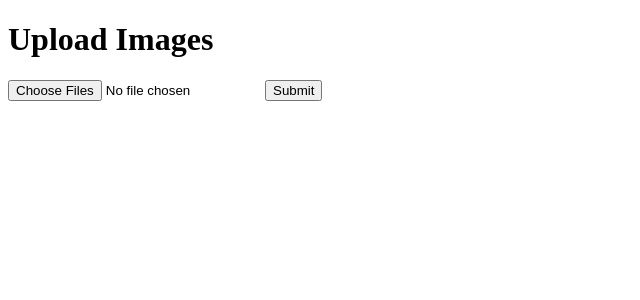
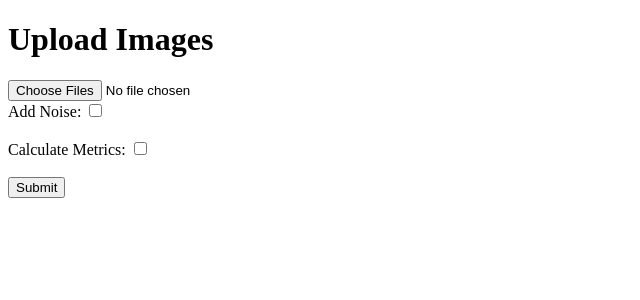
Before and after one commit to vat1kan/edges-web, a Flask app: page / in a window 1280 px wide. Shown: the top 300 px of the page, without its empty margins (0-640 px from the left). Run offline with Flask 3, Linux system fonts and the light colour scheme.

Commit message:
mertics calculation added

```diff
--- a/app.py
+++ b/app.py
@@ -1,5 +1,7 @@
 from flask import Flask, render_template, request
-from HED import hed_edges  # Assuming hed_edges is the function for edge detection
+from HED import hed_edges
+from noise import gauss, impulse, speckle
+from metrics import evaluating
 import base64
 import cv2
 import numpy as np
@@ -15,11 +17,27 @@ def result():
     uploaded_files = request.files.getlist('file')
     hed_results = []
 
+    add_noise = request.form.get('add_noise')  # Check if checkbox is activated
+
     for file in uploaded_files:
         if file:
             file_name = file.filename
+            # Convert image to a NumPy array
             image = cv2.imdecode(np.frombuffer(file.read(), np.uint8), cv2.IMREAD_COLOR)
-            hed = hed_edges(image)  # Assuming hed_edges is the function for edge detection
+
+            # Apply noise if checkbox is activated
+            if add_noise:
+                noise_type = request.form.get('noise_type')
+                noise_parameter = float(request.form.get('noise_parameter'))
+
+                if noise_type == 'gauss':
+                    image = gauss(image, std_dev=noise_parameter)
+                elif noise_type == 'impulse':
+                    image = impulse(image, noise_probability=noise_parameter)
+                elif noise_type == 'speckle':
+                    image = speckle(image, intensity=noise_parameter)
+
+            hed = hed_edges(image)
             hed_encoded = base64.b64encode(cv2.imencode('.png', hed)[1]).decode('utf-8')
 
             result_entry = {
@@ -30,6 +48,34 @@ def result():
 
             hed_results.append(result_entry)
 
+    calculate_metrics = request.form.get('calculate_metrics')  # Check if metrics checkbox is activated
+
+    if calculate_metrics:
+        ground_truth_files = request.files.getlist('ground_truth')
+
+        for i, gt_file in enumerate(ground_truth_files):
+            if gt_file:
+                # Convert ground truth image to a NumPy array
+                gt_image = cv2.imdecode(np.frombuffer(gt_file.read(), np.uint8), cv2.IMREAD_COLOR)
+
+                # Decode base64 string to bytes and convert to NumPy array
+                decoded_edges = np.frombuffer(base64.b64decode(hed_results[i]['edge_result']), dtype=np.uint8)
+                edges = cv2.imdecode(decoded_edges, cv2.IMREAD_GRAYSCALE)
+
+                # Ensure both arrays have the same shape
+                if edges.shape != gt_image.shape:
+                    edges = cv2.resize(edges, (gt_image.shape[1], gt_image.shape[0]))
+
+                # Assuming you have a function evaluating(edges, gt) in metrics.py
+                recall, precision, f1, fom = evaluating(edges, gt_image)
+
+                hed_results[i]['metrics'] = {
+                    'recall': recall,
+                    'precision': precision,
+                    'f1': f1,
+                    'fom': fom
+                }
+
     return render_template('result.html', hed_list=hed_results)
 
 if __name__ == '__main__':
--- a/templates/upload.html
+++ b/templates/upload.html
@@ -1,15 +1,56 @@
+<!-- upload.html -->
+
 <!DOCTYPE html>
 <html lang="en">
 <head>
     <meta charset="UTF-8">
+    <meta http-equiv="X-UA-Compatible" content="IE=edge">
     <meta name="viewport" content="width=device-width, initial-scale=1.0">
-    <title>Image Upload</title>
+    <title>Upload Images</title>
 </head>
 <body>
     <h1>Upload Images</h1>
     <form action="/result" method="post" enctype="multipart/form-data">
-        <input type="file" name="file" multiple>
+        <input type="file" name="file" accept=".jpg, .jpeg, .png" multiple>
+        <br>
+        <label for="add_noise">Add Noise:</label>
+        <input type="checkbox" name="add_noise" id="add_noise">
+        <br>
+        <div id="noise_fields" style="display: none;">
+            <label for="noise_type">Noise Type:</label>
+            <select name="noise_type" id="noise_type">
+                <option value="gauss">Gaussian</option>
+                <option value="impulse">Impulse</option>
+                <option value="speckle">Speckle</option>
+            </select>
+            <br>
+            <label for="noise_parameter">Noise Parameter:</label>
+            <input type="text" name="noise_parameter" id="noise_parameter">
+            <br>
+        </div>
+        <br>
+        <label for="calculate_metrics">Calculate Metrics:</label>
+        <input type="checkbox" name="calculate_metrics" id="calculate_metrics">
+        <br>
+        <div id="metrics_fields" style="display: none;">
+            <label for="ground_truth">Upload Ground Truth Images:</label>
+            <input type="file" name="ground_truth" accept=".jpg, .jpeg, .png" multiple>
+            <br>
+        </div>
+        <br>
         <input type="submit" value="Submit">
     </form>
+
+    <script>
+        document.getElementById('add_noise').addEventListener('change', function () {
+            var noiseFields = document.getElementById('noise_fields');
+            noiseFields.style.display = this.checked ? 'block' : 'none';
+        });
+
+        document.getElementById('calculate_metrics').addEventListener('change', function () {
+            var metricsFields = document.getElementById('metrics_fields');
+            metricsFields.style.display = this.checked ? 'block' : 'none';
+        });
+    </script>
 </body>
 </html>
```
Also changed, not shown: metrics.py (added, +41 -0 lines), noise.py (added, +27 -0 lines), templates/result.html (+19 -9 lines).
